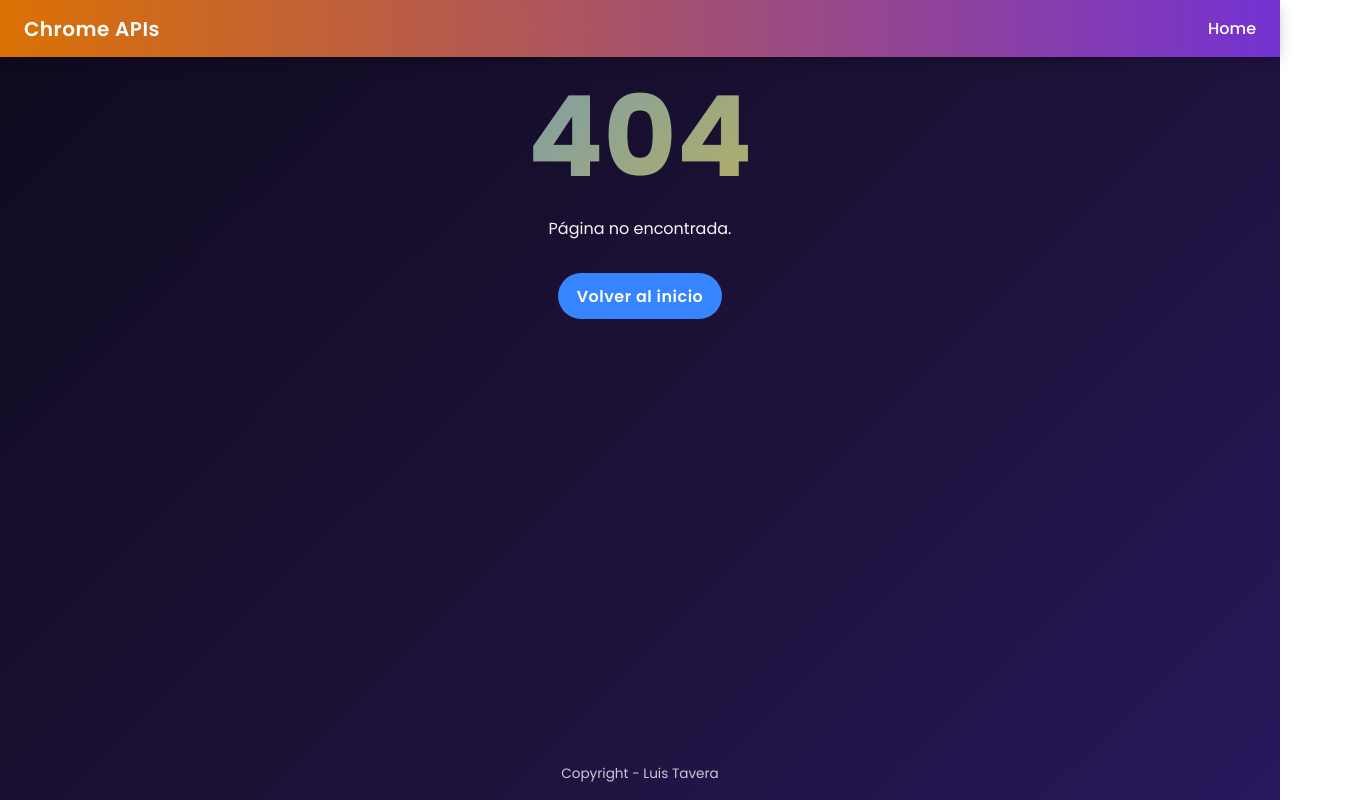
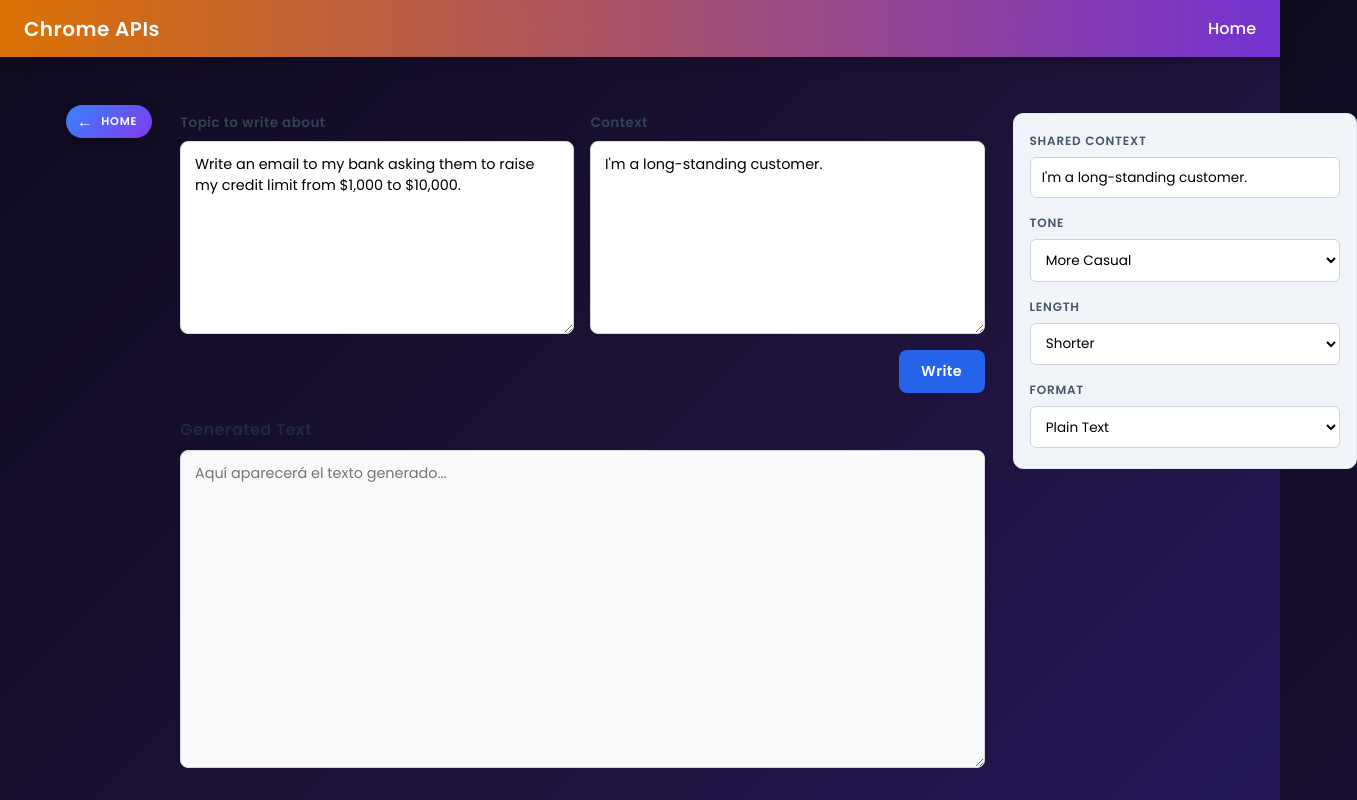
Before and after one commit to ltaverao95/google_chrome_apis, a React (Vite) app: page /rewriter in a window 1280 px wide. Before the commit this address had no page. Shown: the top 800 px of the page, 1357 px wide, since content can reach past the window. Built offline with nearby package versions, Linux system fonts and the light colour scheme.

Commit message:
Add RewriterComponent and integrate with routing; enhance Home page with Rewriter API link

```diff
--- a/src/App.tsx
+++ b/src/App.tsx
@@ -5,6 +5,7 @@ import { NotFound } from "./pages/NotFound/NotFound";
 import { SummarizerComponent } from "./pages/Summarizer/Summarizer";
 import { TranslatorComponent } from "./pages/Translator/Translator";
 import { WriterComponent } from "./pages/Writer/Writer";
+import { RewriterComponent } from "./pages/Rewriter/Rewriter";
 
 export default function App() {
   return (
@@ -14,6 +15,7 @@ export default function App() {
         <Route path="summarizer" element={<SummarizerComponent />} />
         <Route path="translator" element={<TranslatorComponent />} />
         <Route path="writer" element={<WriterComponent />} />
+        <Route path="rewriter" element={<RewriterComponent />} />
         <Route path="*" element={<NotFound />} />
       </Route>
     </Routes>
--- a/src/pages/Home/Home.tsx
+++ b/src/pages/Home/Home.tsx
@@ -30,6 +30,13 @@ export const Home = () => {
             Go <span aria-hidden="true">→</span>
           </NavLink>
         </div>
+        <div className={styles.card}>
+          <h2>Rewriter API</h2>
+          <p>Google Built-in API Rewriter</p>
+          <NavLink to="/rewriter" className={styles.goLink}>
+            Go <span aria-hidden="true">→</span>
+          </NavLink>
+        </div>
       </div>
     </section>
   );
--- /dev/null
+++ b/src/pages/Rewriter/Rewriter.module.css
@@ -0,0 +1,220 @@
+.wrapper {
+  display: flex;
+  gap: 1.75rem;
+  align-items: flex-start;
+  width: 100%;
+  max-width: 1400px;
+  margin: 0 auto;
+  padding: 1.5rem clamp(1rem, 2vw, 2rem);
+  box-sizing: border-box;
+}
+
+.left {
+  flex: 0 0 70%;
+  display: flex;
+  flex-direction: column;
+  gap: 1.5rem;
+  min-width: 0;
+}
+
+.right {
+  flex: 0 0 30%;
+  display: flex;
+  flex-direction: column;
+  min-width: 240px;
+  gap: 1.25rem;
+  position: sticky;
+  top: 1rem;
+}
+
+.form {
+  display: flex;
+  flex-direction: column;
+  gap: 1rem;
+}
+
+.textareasRow {
+  display: grid;
+  gap: 1rem;
+  grid-template-columns: 1fr 1fr;
+}
+
+.field {
+  display: flex;
+  flex-direction: column;
+  gap: .5rem;
+}
+
+.label {
+  font-size: .85rem;
+  font-weight: 600;
+  letter-spacing: .4px;
+  color: #334155;
+}
+
+.textarea {
+  width: 100%;
+  font-family: inherit;
+  font-size: .9rem;
+  line-height: 1.45;
+  padding: .75rem .85rem;
+  border: 1px solid #d5dae0;
+  border-radius: 8px;
+  resize: vertical;
+  min-height: 180px;
+  background: #fff;
+  transition: border-color .15s, box-shadow .15s;
+  box-sizing: border-box;
+}
+
+.textarea:focus {
+  outline: none;
+  border-color: #2563eb;
+  box-shadow: 0 0 0 1px #2563eb33;
+}
+
+.readonly {
+  background: #f8f9fb;
+  min-height: 260px;
+}
+
+.actions {
+  display: flex;
+  justify-content: flex-end;
+}
+
+.button {
+  background: #2563eb;
+  color: #fff;
+  font-weight: 600;
+  font-size: .9rem;
+  letter-spacing: .4px;
+  border: none;
+  border-radius: 8px;
+  padding: .7rem 1.4rem;
+  cursor: pointer;
+  transition: background .15s, transform .15s;
+}
+
+.button:hover {
+  background: #1d4fc5;
+}
+
+.button:active {
+  transform: translateY(1px);
+}
+
+.button:hover:not(:disabled) {
+  background: #1d4fc5;
+}
+
+.button:active:not(:disabled) {
+  transform: translateY(1px);
+}
+
+.button:disabled {
+  opacity: .55;
+  cursor: not-allowed;
+  box-shadow: none;
+}
+
+.generatedBlock {
+  display: flex;
+  flex-direction: column;
+  gap: .5rem;
+}
+
+.generatedTitle {
+  margin: 0;
+  font-size: 1rem;
+  font-weight: 600;
+  letter-spacing: .5px;
+  color: #1e293b;
+}
+
+.controls {
+  display: flex;
+  flex-direction: column;
+  gap: 1rem;
+  background: #f1f5f9;
+  border: 1px solid #e2e8f0;
+  padding: 1.1rem 1rem 1.25rem;
+  border-radius: 10px;
+}
+
+.controlField {
+  display: flex;
+  flex-direction: column;
+  gap: .45rem;
+}
+
+.controlLabel {
+  font-size: .75rem;
+  font-weight: 600;
+  text-transform: uppercase;
+  letter-spacing: .8px;
+  color: #475569;
+}
+
+.input,
+.select {
+  padding: .6rem .7rem;
+  font-size: .85rem;
+  border: 1px solid #cdd3da;
+  border-radius: 6px;
+  background: #fff;
+  font-family: inherit;
+  transition: border-color .15s, box-shadow .15s;
+}
+
+.input:focus,
+.select:focus {
+  outline: none;
+  border-color: #2563eb;
+  box-shadow: 0 0 0 1px #2563eb33;
+}
+
+.backLink {
+  grid-column: 1 / -1;
+  justify-self: start;
+  display: inline-flex;
+  align-items: center;
+  gap: .5rem;
+  padding: .5rem .95rem .5rem .7rem;
+  background: linear-gradient(135deg,var(--color-accent),var(--color-secondary));
+  color: #fff;
+  text-decoration: none;
+  font-size: .7rem;
+  font-weight: 600;
+  letter-spacing: .55px;
+  text-transform: uppercase;
+  border-radius: 999px;
+  box-shadow: 0 4px 14px -4px rgba(0,0,0,.45);
+  transition: transform .25s, box-shadow .25s, background .35s;
+  margin-top: -.5rem;
+}
+
+.backLink:hover { transform: translateY(-2px); box-shadow: 0 6px 18px -6px rgba(0,0,0,.55); }
+.backLink:focus-visible { outline: 2px solid var(--color-emphasis); outline-offset: 3px; }
+.backIcon { font-size: 1rem; line-height: 1; }
+.backText { letter-spacing: .75px; }
+
+/* Responsive */
+@media (max-width: 1000px) {
+  .wrapper {
+    flex-direction: column;
+  }
+  .left, .right {
+    flex: 1 1 auto;
+    width: 100%;
+  }
+  .right {
+    position: static;
+  }
+}
+
+@media (max-width: 780px) {
+  .textareasRow {
+    grid-template-columns: 1fr;
+  }
+}
--- a/src/pages/Writer/Writer.tsx
+++ b/src/pages/Rewriter/Rewriter.tsx
@@ -1,26 +1,26 @@
 import { useEffect, useState } from "react";
-import styles from "./Writer.module.css";
+import styles from "./Rewriter.module.css";
 import { NavLink } from "react-router-dom";
 
 declare global {
-  const Writer: any;
+  const Rewriter: any;
 }
 
-const cachedWriter: Record<string, typeof Writer> = {};
+const cachedRewriter: Record<string, typeof Rewriter> = {};
 
-export const WriterComponent = () => {
-  const [writerPrompt, setWriterPrompt] = useState("A RomCom synopsis.");
-  const [writerContextInput, setWriterContextInput] = useState(
-    "Set it a utopian future."
+export const RewriterComponent = () => {
+  const [rewriterPrompt, setRewriterPrompt] = useState("Write an email to my bank asking them to raise my credit limit from $1,000 to $10,000.");
+  const [rewriterContextInput, setRewriterContextInput] = useState(
+    "I'm a long-standing customer."
   );
   const [generated, setGenerated] = useState("");
   const [sharedContext, setSharedContext] = useState(
-    "I'm a storyteller specializing in heartfelt romances, crafted specifically for young hearts."
+    "I'm a long-standing customer."
   );
-  const [writerOptionsTone, setWriterOptionsTone] = useState("neutral");
-  const [writerOptionsLength, setWriterOptionsLength] = useState("short");
-  const [writerOptionsFormat, setWriterOptionsFormat] = useState("plain-text");
-  const [writerOptions, setWriterOptions] = useState<any>(null);
+  const [rewriterOptionsTone, setRewriterOptionsTone] = useState("more-casual");
+  const [rewriterOptionsLength, setRewriterOptionsLength] = useState("shorter");
+  const [rewriterOptionsFormat, setRewriterOptionsFormat] = useState("plain-text");
+  const [rewriterOptions, setWriterOptions] = useState<any>(null);
   const [isLoading, setIsLoading] = useState(false);
 
   useEffect(() => {
@@ -28,42 +28,42 @@ export const WriterComponent = () => {
       setIsLoading(true);
       setGenerated("");
 
-      if (!("Writer" in self)) {
-        // The Writer API is supported.
-        console.log("Writer API not supported");
+      if (!("Rewriter" in self)) {
+        // The Rewriter API is supported.
+        console.log("Rewriter API not supported");
         setIsLoading(false);
         return;
       }
 
-      const availability = await Writer.availability();
+      const availability = await Rewriter.availability();
 
       if (availability === "unavailable") {
-        console.log("The Writer API isn't usable.");
+        console.log("The Rewriter API isn't usable.");
         return;
       }
 
-      const writerOptions = {
+      const rewriterOptions = {
         sharedContext: sharedContext,
-        tone: writerOptionsTone,
-        format: writerOptionsFormat,
-        length: writerOptionsLength
+        tone: rewriterOptionsTone,
+        format: rewriterOptionsFormat,
+        length: rewriterOptionsLength
       };
 
-      const writerOptionsModelKey = JSON.stringify(writerOptions);
-      if (cachedWriter[writerOptionsModelKey]) {
+      const rewriterOptionsModelKey = JSON.stringify(rewriterOptions);
+      if (cachedRewriter[rewriterOptionsModelKey]) {
         console.log("Content cached.");
         setIsLoading(false);
         return;
       }
 
-      let writer;
+      let rewriter;
 
       if (availability === "available") {
-        writer = await Writer.create(writerOptions);
+        rewriter = await Rewriter.create(rewriterOptions);
         setIsLoading(false);
       } else {
-        writer = await Writer.create({
-          ...writerOptions,
+        rewriter = await Rewriter.create({
+          ...rewriterOptions,
           monitor(m: any) {
             m.addEventListener("downloadprogress", (e: any) => {
               console.log(`Downloaded ${e.loaded * 100}%`);
@@ -72,25 +72,25 @@ export const WriterComponent = () => {
         });
       }
 
-      cachedWriter[writerOptionsModelKey] = writer;
-      setWriterOptions(writerOptionsModelKey);
+      cachedRewriter[rewriterOptionsModelKey] = rewriter;
+      setWriterOptions(rewriterOptionsModelKey);
       console.log("Content created and added to cache");
       setIsLoading(false);
     };
     init();
   }, [
     sharedContext,
-    writerOptionsTone,
-    writerOptionsFormat,
-    writerOptionsLength,
+    rewriterOptionsTone,
+    rewriterOptionsFormat,
+    rewriterOptionsLength,
   ]);
 
   const handleGenerate = async (e: React.FormEvent) => {
     e.preventDefault();
     setIsLoading(true);
     setGenerated("");
-    const stream = cachedWriter[writerOptions]?.writeStreaming(writerPrompt, {
-      context: writerContextInput
+    const stream = cachedRewriter[rewriterOptions]?.rewriteStreaming(rewriterPrompt, {
+      context: rewriterContextInput
     });
 
     for await (const chunk of stream) {
@@ -100,7 +100,7 @@ export const WriterComponent = () => {
     setIsLoading(false);
   };
 
-  const buttonDisabled = isLoading || writerPrompt.trim() === "";
+  const buttonDisabled = isLoading || rewriterPrompt.trim() === "";
 
   return (
     <section className={styles.wrapper}>
@@ -117,8 +117,8 @@ export const WriterComponent = () => {
               <span className={styles.label}>Topic to write about</span>
               <textarea
                 className={styles.textarea}
-                value={writerPrompt}
-                onChange={(e) => setWriterPrompt(e.target.value)}
+                value={rewriterPrompt}
+                onChange={(e) => setRewriterPrompt(e.target.value)}
                 rows={8}
               />
             </label>
@@ -126,8 +126,8 @@ export const WriterComponent = () => {
               <span className={styles.label}>Context</span>
               <textarea
                 className={styles.textarea}
-                value={writerContextInput}
-                onChange={(e) => setWriterContextInput(e.target.value)}
+                value={rewriterContextInput}
+                onChange={(e) => setRewriterContextInput(e.target.value)}
                 rows={8}
               />
             </label>
@@ -169,35 +169,36 @@ export const WriterComponent = () => {
             <span className={styles.controlLabel}>Tone</span>
             <select
               className={styles.select}
-              value={writerOptionsTone}
-              onChange={(e) => setWriterOptionsTone(e.target.value)}
+              value={rewriterOptionsTone}
+              onChange={(e) => setRewriterOptionsTone(e.target.value)}
             >
-              <option value="formal">Formal</option>
-              <option value="neutral">Neutral</option>
-              <option value="casual">Casual</option>
+              <option value="more-formal">More Formal</option>
+              <option value="as-is">As Is</option>
+              <option value="more-casual">More Casual</option>
             </select>
           </label>
           <label className={styles.controlField}>
             <span className={styles.controlLabel}>Length</span>
             <select
               className={styles.select}
-              value={writerOptionsLength}
-              onChange={(e) => setWriterOptionsLength(e.target.value)}
+              value={rewriterOptionsLength}
+              onChange={(e) => setRewriterOptionsLength(e.target.value)}
             >
-              <option value="short">short</option>
-              <option value="medium">medium</option>
-              <option value="long">Long</option>
+              <option value="shorter">Shorter</option>
+              <option value="as-is">As-Is</option>
+              <option value="longer">Longer</option>
             </select>
           </label>
           <label className={styles.controlField}>
             <span className={styles.controlLabel}>Format</span>
             <select
               className={styles.select}
-              value={writerOptionsFormat}
-              onChange={(e) => setWriterOptionsFormat(e.target.value)}
+              value={rewriterOptionsFormat}
+              onChange={(e) => setRewriterOptionsFormat(e.target.value)}
             >
               <option value="markdown">Markdown</option>
               <option value="plain-text">Plain Text</option>
+              <option value="as-is">As Is</option>
             </select>
           </label>
         </div>
```
